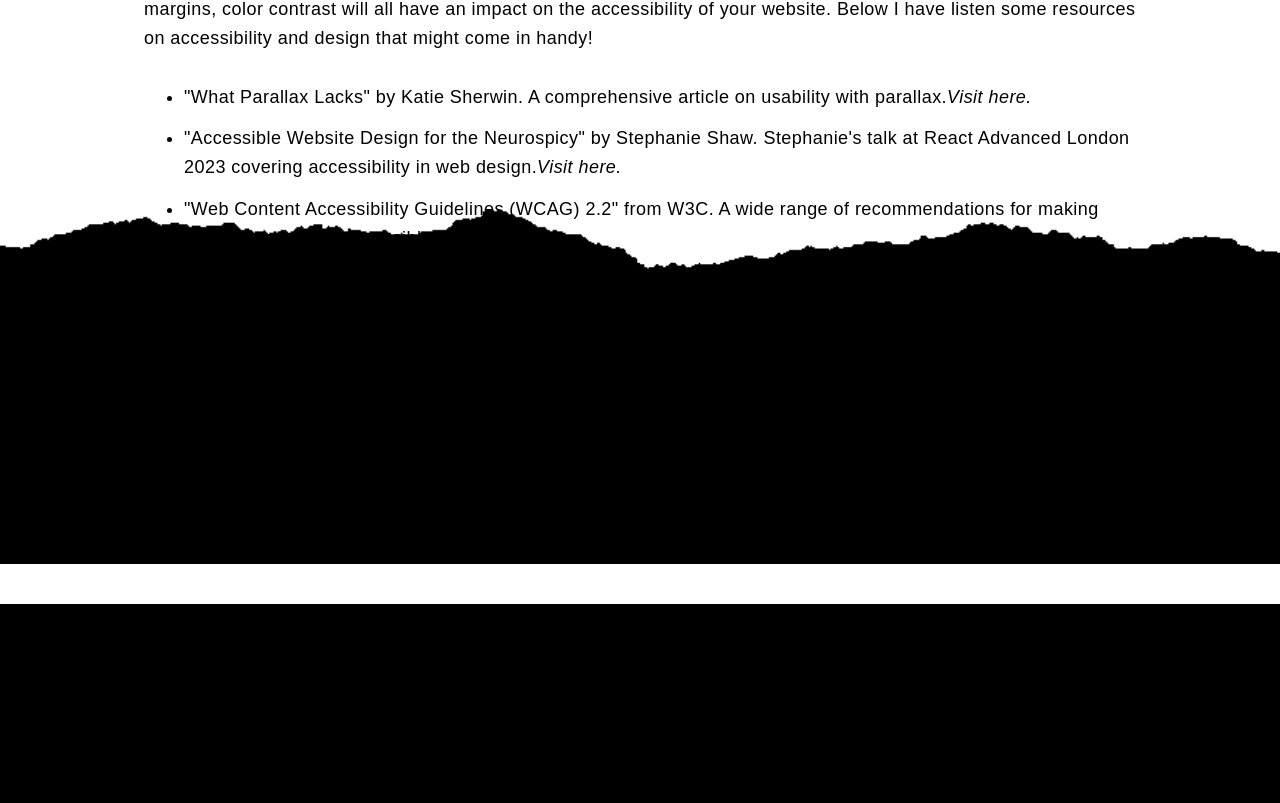
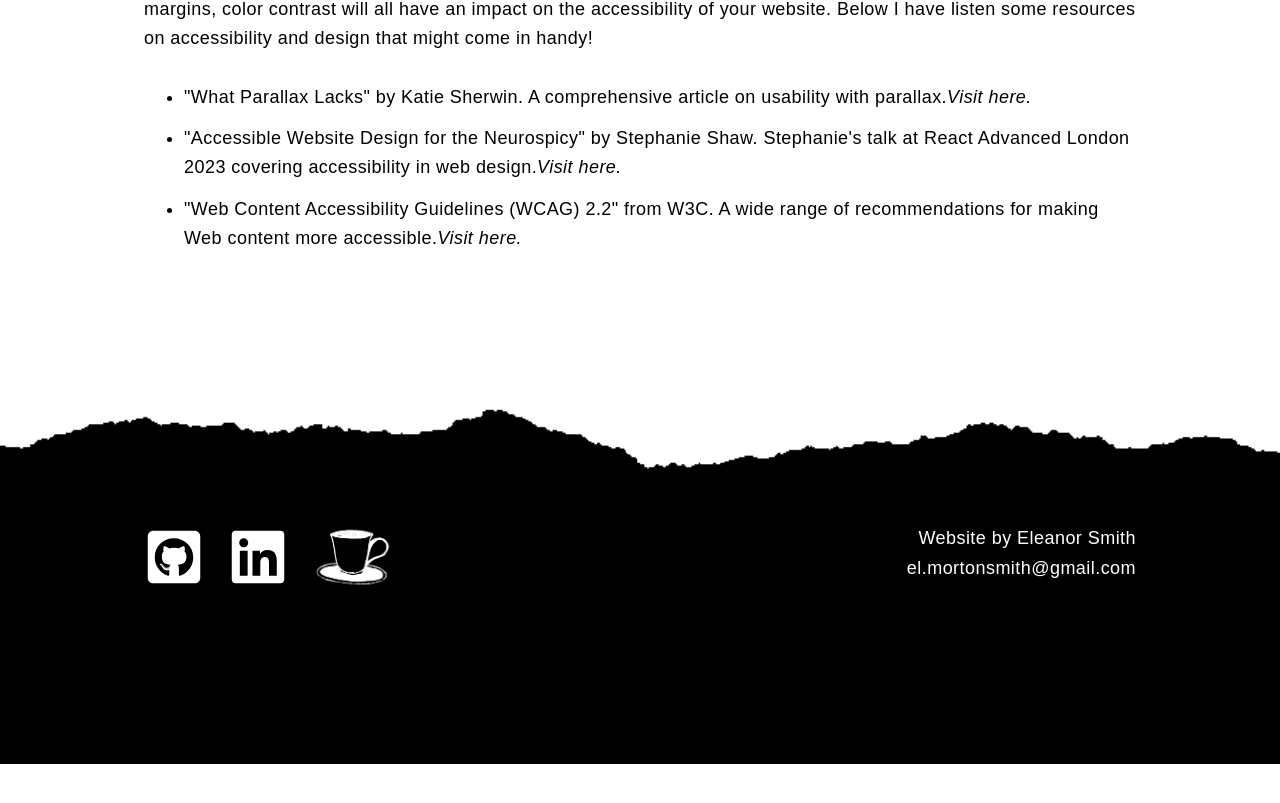
Before and after one commit to ElSmith7/accessibility-with-parallax, a React (Create React App) app: page / in a window 1280 px wide. Shown: the part 3634-4437 px from the top of the page. After the commit the page ends 4398 px from the top, so only its background shows below. Built offline with nearby package versions, Linux system fonts and the light colour scheme.

Commit message:
Added links to footer

```diff
--- a/src/components/content.tsx
+++ b/src/components/content.tsx
@@ -1,6 +1,9 @@
 import { Parallax } from "react-scroll-parallax";
+import { FaGithubSquare } from "react-icons/fa";
+import { FaLinkedin } from "react-icons/fa";
 import dark_tear from "../images/dark_tear.png";
 import light_tear from "../images/light_tear.png";
+import Cup from "../images/Cup.png";
 
 interface ContentProps {
   parallaxEnabled: boolean;
@@ -206,17 +209,63 @@ const Content: React.FC<ContentProps> = ({ parallaxEnabled }) => {
           </div>
         </div>
       </div>
-      <Parallax disabled={!parallaxEnabled} speed={20}>
-        <img
-          className={`w-full ${parallaxEnabled ? "-mt-36" : ""}`}
-          src={dark_tear}
-          alt="paper tear"
-        />
-        <div className="p-28 bg-black" />
-      </Parallax>
-      <div className={`relative bg-black text-white z-1 -mt-40   ${padding} `}>
-        <div className="font-arimo mx-36 "></div>
-      </div>
+
+      <img className="w-full -mt-36" src={dark_tear} alt="paper tear" />
+      <div className="p-28 bg-black" />
+
+      <footer className={`relative bg-black text-white z-1 -mt-60`}>
+        <div
+          className={`flex justify-between font-arimo mx-36 ${
+            parallaxEnabled ? "-mt-20" : ""
+          }`}
+        >
+          <div className="flex items-center">
+            <a
+              className="hover:opacity-70"
+              href="https://github.com/ElSmith7"
+              target="_blank"
+              rel="noreferrer"
+            >
+              <FaGithubSquare className="text-6xl mr-6" />
+            </a>
+            <a
+              className="hover:opacity-70"
+              href="https://www.linkedin.com/in/el-smith/"
+              target="_blank"
+              rel="noreferrer"
+            >
+              <FaLinkedin className="text-6xl mr-6" />
+            </a>
+            <a
+              className="hover:opacity-70 w-20"
+              href="https://eleanorsmith.netlify.app/"
+              target="_blank"
+              rel="noreferrer"
+            >
+              <img src={Cup} alt="tea cup" />
+            </a>
+          </div>
+          <div className="text-lg tracking-wide leading-relaxed text-end items-center">
+            <h4>
+              Website by{" "}
+              <a
+                className="hover:opacity-70"
+                href="https://eleanorsmith.netlify.app/"
+                target="_blank"
+                rel="noreferrer"
+              >
+                Eleanor Smith
+              </a>
+            </h4>
+            <a
+              className="hover:opacity-70"
+              href="mailto:el.mortonsmith@gmail.com"
+            >
+              el.mortonsmith@gmail.com
+            </a>
+          </div>
+        </div>
+      </footer>
     </div>
   );
 };
```
Also changed, not shown: src/images/Cup.png (added).
